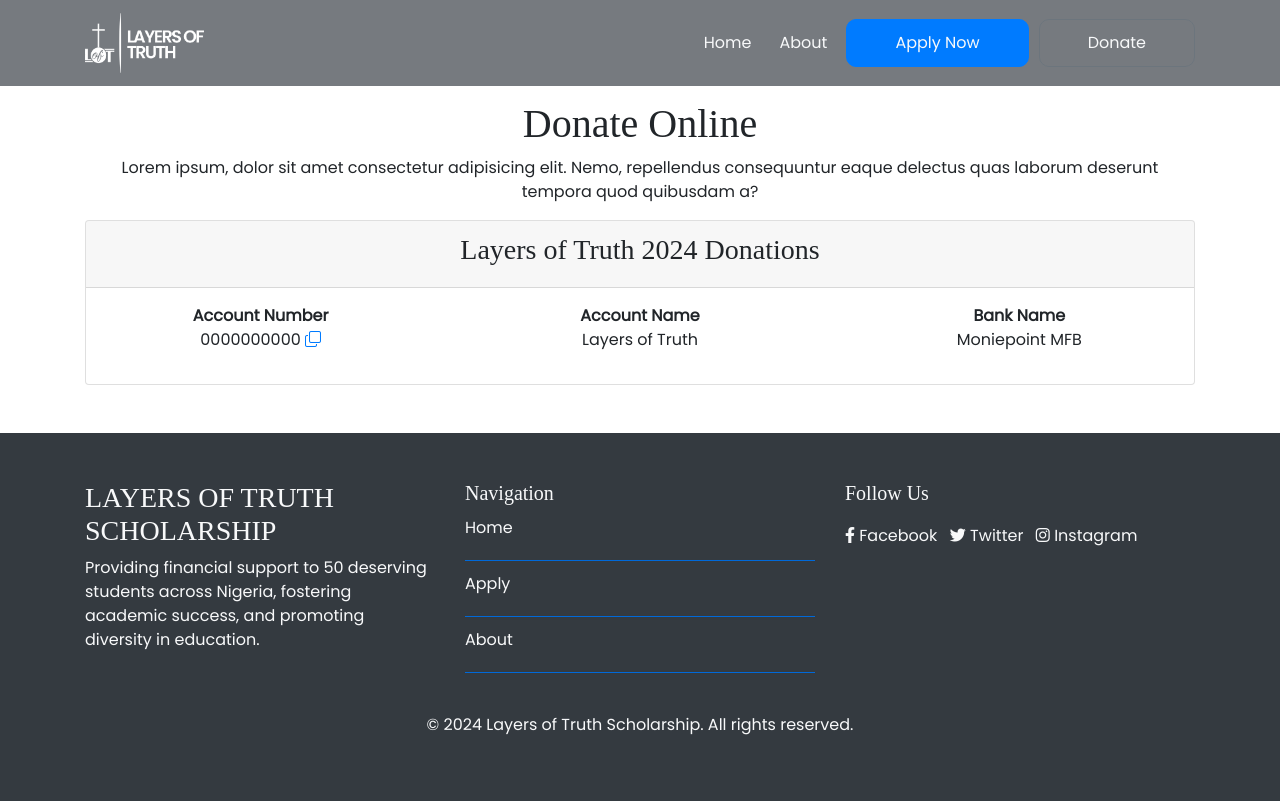
After one commit to john-okojere/Scholarship-Portal, a Django app: page /donate/ in a window 1280 px wide. The commit adds this page. Run offline with Django 4.2, Linux system fonts and the light colour scheme; parts of the project's set-up code (start-up, migrations or seed data) failed here and were passed over; some libraries are stand-ins or nearby versions; some web fonts are replaced.

Commit message:
modified:   scholarship/__pycache__/urls.cpython-312.pyc 	modified:   scholarship/__pycache__/views.cpython-312.pyc 	modified:   scholarship/urls.py 	modified:   scholarship/views.py 	modified:   templates/base.html 	new file:   templates/scholarship/donate.html

```diff
--- a/scholarship/urls.py
+++ b/scholarship/urls.py
@@ -6,6 +6,7 @@ urlpatterns = [
     path('apply/', views.apply, name='appley'),
     path('about/', views.about, name='about'),
     path('contact/', views.contact, name='contact'),
+    path('donate/', views.donate, name='donate'),
     path("scholarship/form1/<int:stage>/", views.scholarship_application1, name="apply1"),
 
     path("scholarship/form2/<int:stage>/<int:p_id>/", views.scholarship_application2, name="apply2"),
--- a/scholarship/views.py
+++ b/scholarship/views.py
@@ -23,6 +23,10 @@ def about(request):
 
 def contact(request):
     return render(request, 'scholarship/contact.html')
+
+def donate(request):
+    return render(request, 'scholarship/donate.html')
+
 
 # Scholarship Application Views for each Stage
 def scholarship_application1(request, stage=1):
--- a/templates/base.html
+++ b/templates/base.html
@@ -10,6 +10,7 @@
     <title>Layers of Truth Scholarship</title>
 
     <!-- Bootstrap CSS -->
+    <link rel="stylesheet" href="https://cdn.jsdelivr.net/npm/bootstrap-icons@1.11.3/font/bootstrap-icons.min.css">
     <link href="https://stackpath.bootstrapcdn.com/bootstrap/4.5.2/css/bootstrap.min.css" rel="stylesheet">
     <link rel="stylesheet" href="https://cdnjs.cloudflare.com/ajax/libs/font-awesome/6.0.0-beta3/css/all.min.css">
 
@@ -42,22 +43,31 @@
             <a class="navbar-brand" href="{% url 'home' %}">
                 <img src="{% static 'img/logo.png' %}" alt="" class="img-fluid">
             </a>
-            <button class="navbar-toggler" type="button" data-toggle="collapse" data-target="#navbarNav" aria-controls="navbarNav" aria-expanded="false" aria-label="Toggle navigation">
-                <span class="navbar-toggler-icon"></span>
-            </button>
+           <div style="display: flex;align-items: center;">
+
             <div class="collapse navbar-collapse" id="navbarNav">
                 <ul class="navbar-nav ml-auto">
                     <li class="nav-item">
-                        <a class="nav-link text-light" href="{% url 'home' %}">Home</a>
+                        <a class="nav-link text-light btn" href="{% url 'home' %}">Home</a>
                     </li>
                     <li class="nav-item">
-                        <a class="nav-link text-light" href="/#about-link">About</a>
+                        <a class="nav-link text-light btn" href="/#about-link">About</a>
                     </li>
                     <li class="nav-item">
                         <a class="nav-link text-light btn btn-primary px-5" href="{% url 'apply1' 1 %}">Apply  Now</a>
                     </li>
+                    <li class="nav-item">
+                    </li>
                 </ul>
             </div>
+            <div style="display: flex;">
+                <a class="nav-link text-light btn btn-outline-secondary px-5" href="{% url 'donate' %}">Donate</a>
+                <button class="navbar-toggler" type="button" data-toggle="collapse" data-target="#navbarNav" aria-controls="navbarNav" aria-expanded="false" aria-label="Toggle navigation">
+                    <span><i class="fas fa-bars" style="color: #fff;"></i></span> <!-- Font Awesome icon -->
+                </button>
+
+            </div>
+           </div>
         </div>
     </nav>
 
--- /dev/null
+++ b/templates/scholarship/donate.html
@@ -0,0 +1,66 @@
+{% extends 'base.html' %}
+{% load static %}
+{% block content %}
+<style>
+    h2{
+        font-weight: bolder;
+        margin-bottom: 10px
+    }
+    section{
+        padding: 2rem 0;
+    }
+</style>
+<link rel="stylesheet" href="https://cdn.jsdelivr.net/npm/bootstrap-icons@1.11.3/font/bootstrap-icons.min.css">
+<div class="container" style="margin-top: 100px;">
+<center>
+    <h1>Donate Online</h1>
+    <p>Lorem ipsum, dolor sit amet consectetur adipisicing elit. Nemo, repellendus consequuntur eaque delectus quas laborum deserunt tempora quod quibusdam a?</p>
+
+    <div class="card">
+        <div class="card-header">
+            <h3>Layers of Truth 2024 Donations</h3>
+        </div>
+
+        <div class="mt-3">
+            <div class="row text-center">
+                <div class="col-lg-4 mb-3">
+                    <p><b>Account Number</b><br>
+
+                        <span id="account-number">0000000000</span>
+                        <a href="javascript:void(0);" onclick="copyOnClick()"><i class="bi bi-copy"></i></a>
+                        <p><span id="copy-message" style="display: none; color: green; margin-left: 10px;">Account Number Copied!</span></p>
+                    </p>
+                </div>
+                <div class="col-lg-4 mb-3">
+                    <p><b>Account Name</b><br>Layers of Truth</p>
+                </div>
+                <div class="col-lg-4 mb-3">
+                    <p><b>Bank Name</b><br>Moniepoint MFB</p>
+                </div>
+            </div>
+        </div>
+    </div>
+    </center>
+    </div>
+</div>
+
+<script>
+    function copyOnClick() {
+    const accountNumber = document.getElementById("account-number").textContent;
+
+    navigator.clipboard.writeText(accountNumber)
+        .then(() => {
+            const copyMessage = document.getElementById("copy-message");
+            copyMessage.style.display = "inline"; // Show the message
+
+            // Hide the message after 2 seconds
+            setTimeout(() => {
+                copyMessage.style.display = "none";
+            }, 2000);
+        })
+        .catch(err => {
+            console.error("Failed to copy text: ", err);
+        });
+}
+    </script>
+{% endblock content %}
```
